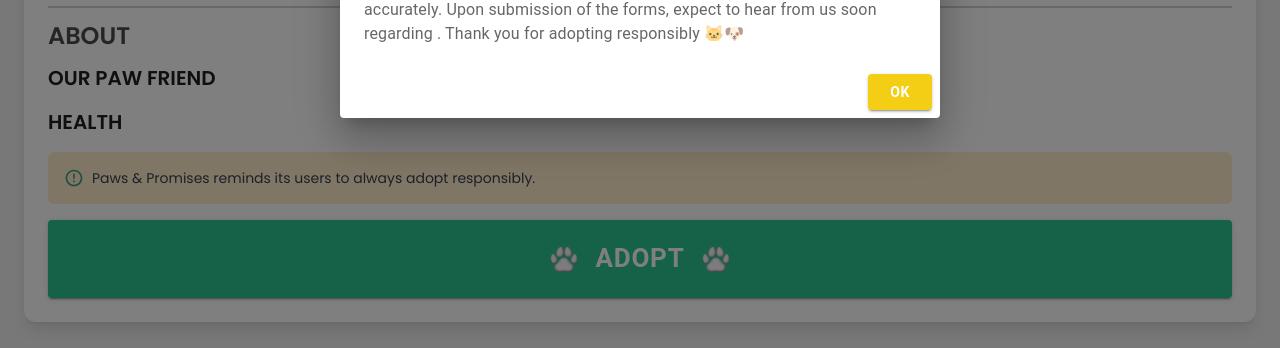
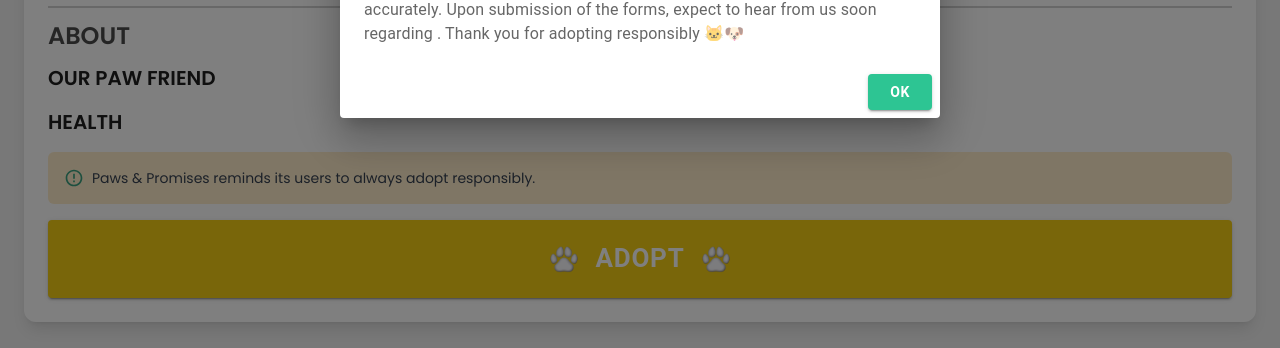
Before and after one commit to Miyukiin/PawsNPromises, a Next.js app in the folder Frontend/: page /petinfo/1 in a window 1280 px wide. Both pictures are taken after a click on the button "ADOPT". Shown: the part 386-734 px from the top of the page. Built offline with nearby package versions, Linux system fonts and the light colour scheme; no server answers.

Commit message:
Fix: Wrong button changed color. Changed color of adopt button so as to not be confused for pet greeting section.

```diff
--- a/Frontend/src/app/petinfo/[id]/page.tsx
+++ b/Frontend/src/app/petinfo/[id]/page.tsx
@@ -205,7 +205,7 @@
               <Button
                 variant="contained"
                 style={{
-                  backgroundColor: "#2DC593", // Updated color
+                  backgroundColor: "#F4CE14", // Updated color
                   color: "#FFFFFF", // Updated text color for better contrast
                   fontWeight: "bold",
                   padding: "16px 32px",
@@ -371,9 +371,9 @@
                     onClick={handleCloseModal}
                     variant="contained"
                     sx={{
-                      backgroundColor: "#F4CE14",
+                      backgroundColor: "#2DC593",
                       "&:hover": {
-                        backgroundColor: "#EAC617", // Slightly darker shade for hover effect
+                        backgroundColor: "#1EAE85", // Slightly darker shade for hover effect
                       },
                       color: "#FFFFFF", // Text color
                       fontWeight: "bold", // Make text bold
```
